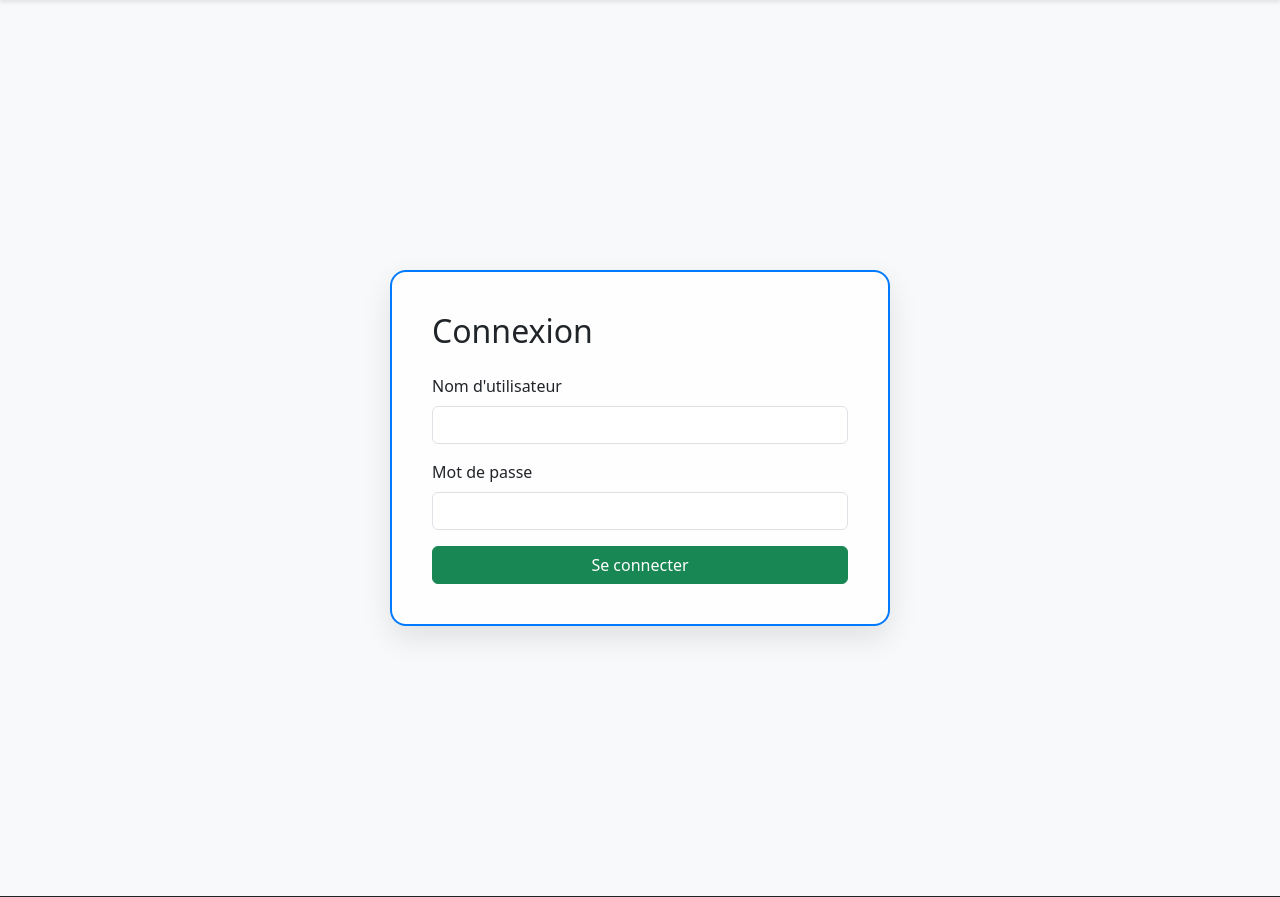
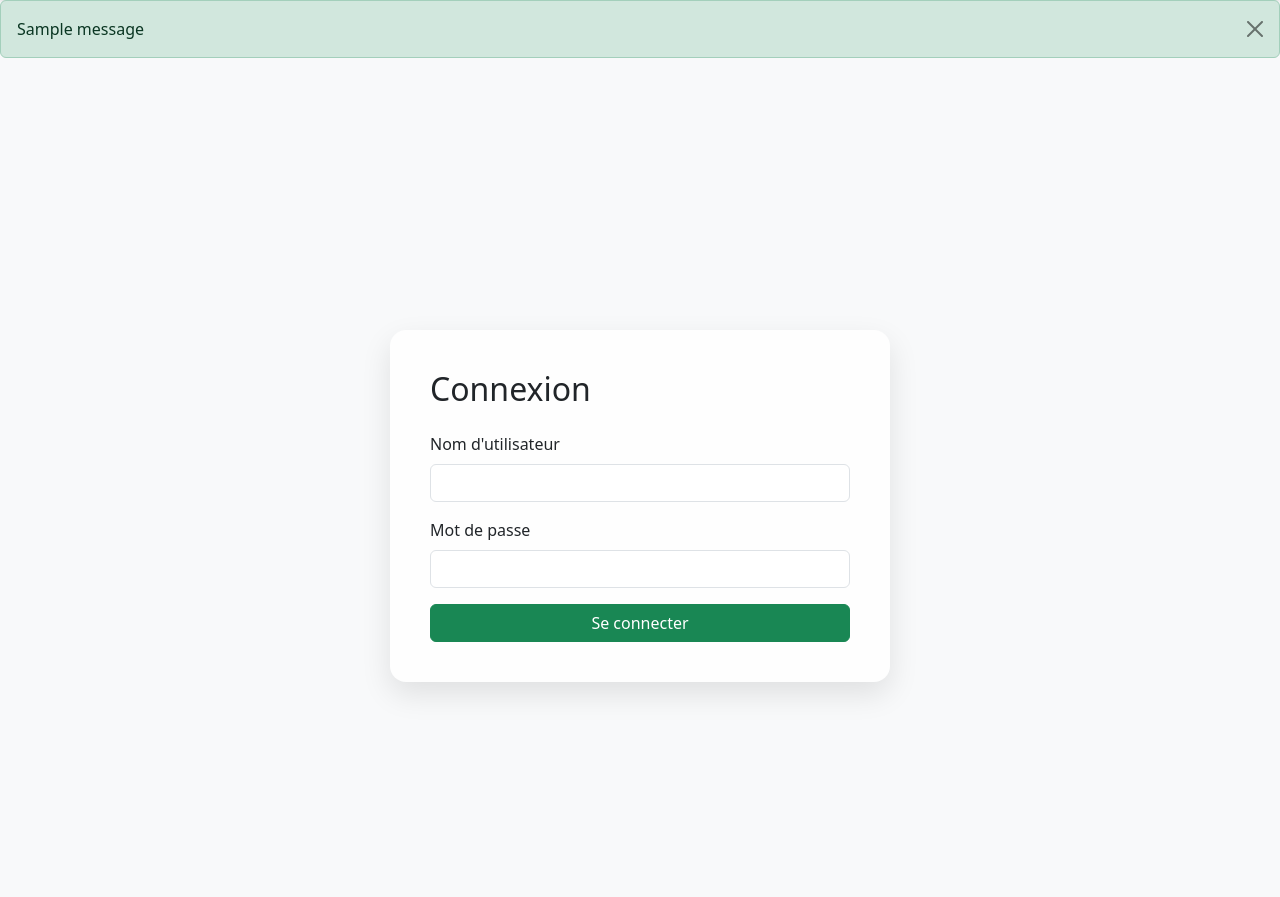
Before and after one commit to ashurafu04/mgvc, a Django app: page /login/ in a window 1280 px wide. Shown: the part 70-967 px from the top of the page. Run offline with Django 5.2, Linux system fonts and the light colour scheme; tables that the repository leaves empty hold one stand-in row (values such as "Sample post"); one stand-in notice (Sample message) is shown; some libraries are stand-ins or nearby versions.

Commit message:
Added success/failure window messages

```diff
--- a/carnet_de_voyage/comptes/views.py
+++ b/carnet_de_voyage/comptes/views.py
@@ -8,11 +8,13 @@ def login_view(request):
     return render(request, 'login.html')
 
 def register(request):
-    print("Méthode :", request.method)
-    print("URL appelée :", request.path)
     if request.method == 'POST':
-        print("POST reçu")
         username = request.POST.get('username')
+
+        if Client.objects.filter(username=username).exists():
+            messages.error(request, "Ce username est déjà pris.")
+            return redirect('register')
+
         password = request.POST.get('password')
         email = request.POST.get('email')
         first_name = request.POST.get('first_name')
@@ -30,7 +32,6 @@ def register(request):
         )
         client.set_password(password)
         client.save()
-        return redirect('login')  # Assure-toi que l'URL 'login' existe
-    else:
-        print("GET reçu")  # debug
+        messages.success(request, "Inscription réussie ! Connectez-vous.")
+        return redirect('login')  # nom de la vue login_view
     return render(request, 'comptes/register.html')
--- a/carnet_de_voyage/static/css/style.css
+++ b/carnet_de_voyage/static/css/style.css
@@ -103,7 +103,7 @@ html {
   padding: 40px;
   border-radius: 16px;
   box-shadow: 0 12px 30px rgba(0, 0, 0, 0.1);
-  border: 2px solid #007bff; /* bordure bleue stylée */
+  /*border: 2px solid #007bff; /* bordure bleue stylée */
   max-width: 500px;
   width: 100%;
 }
--- a/carnet_de_voyage/templates/home.html
+++ b/carnet_de_voyage/templates/home.html
@@ -12,7 +12,7 @@
           souvenirs inoubliables de votre séjour en club de vacances.
         </p>
         <div class="mt-4">
-          <a href="#" class="btn btn-primary btn-lg">Commencer maintenant</a>
+          <a href="{% url 'register' %}" class="btn btn-primary btn-lg">Commencer maintenant</a>
           <a href="#" class="btn btn-outline-primary btn-lg ms-2"
             >En savoir plus</a
           >
--- a/carnet_de_voyage/templates/login.html
+++ b/carnet_de_voyage/templates/login.html
@@ -1,6 +1,16 @@
 {% extends 'base.html' %}
 
 {% block content %}
+{# affichage de message de succes ! #}
+{% if messages %}
+  {% for message in messages %}
+    <div class="alert alert-{{ message.tags }} alert-dismissible fade show" role="alert">
+      {{ message }}
+      <button type="button" class="btn-close" data-bs-dismiss="alert" aria-label="Close"></button>
+    </div>
+  {% endfor %}
+{% endif %}
+
 <div class="container mt-5">
     <div class="row centered-row">
         <div class="col-md-6 form-container">
```
Also changed, not shown: carnet_de_voyage/carnet_de_voyage/settings.py (+10 -0 lines), carnet_de_voyage/templates/register.html (+11 -0 lines).
